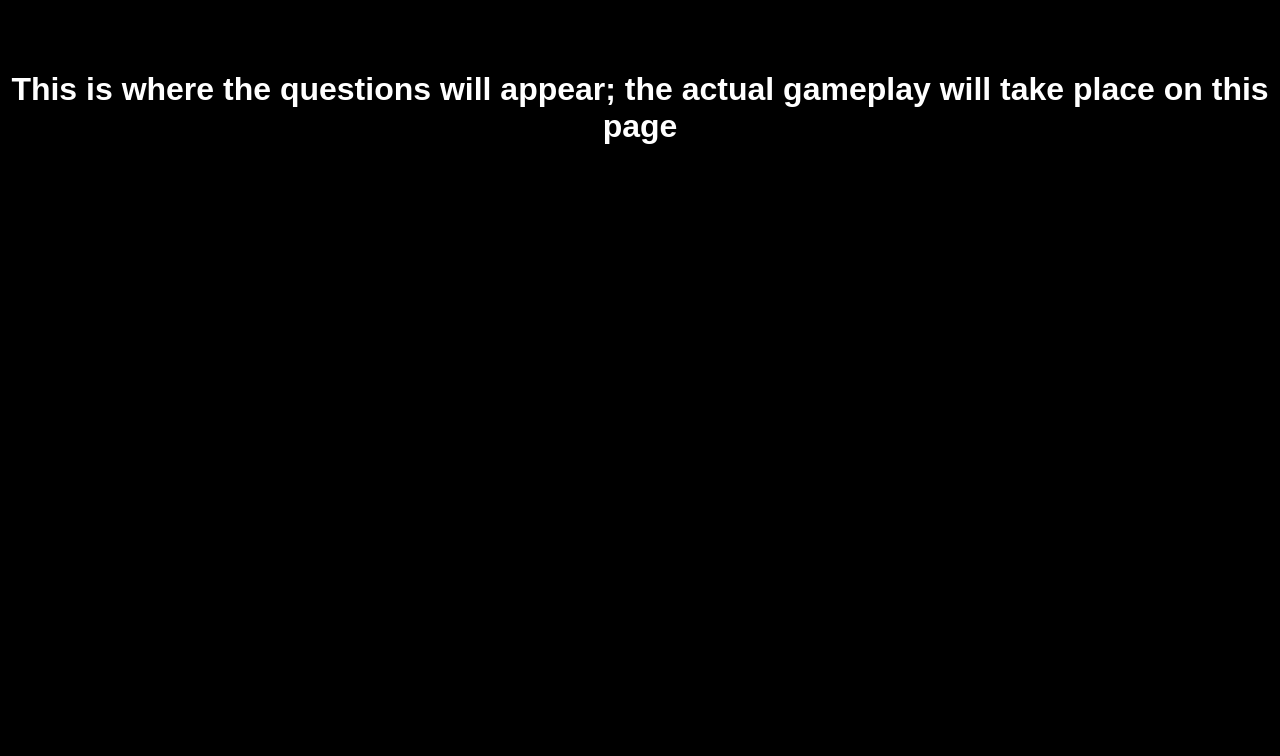
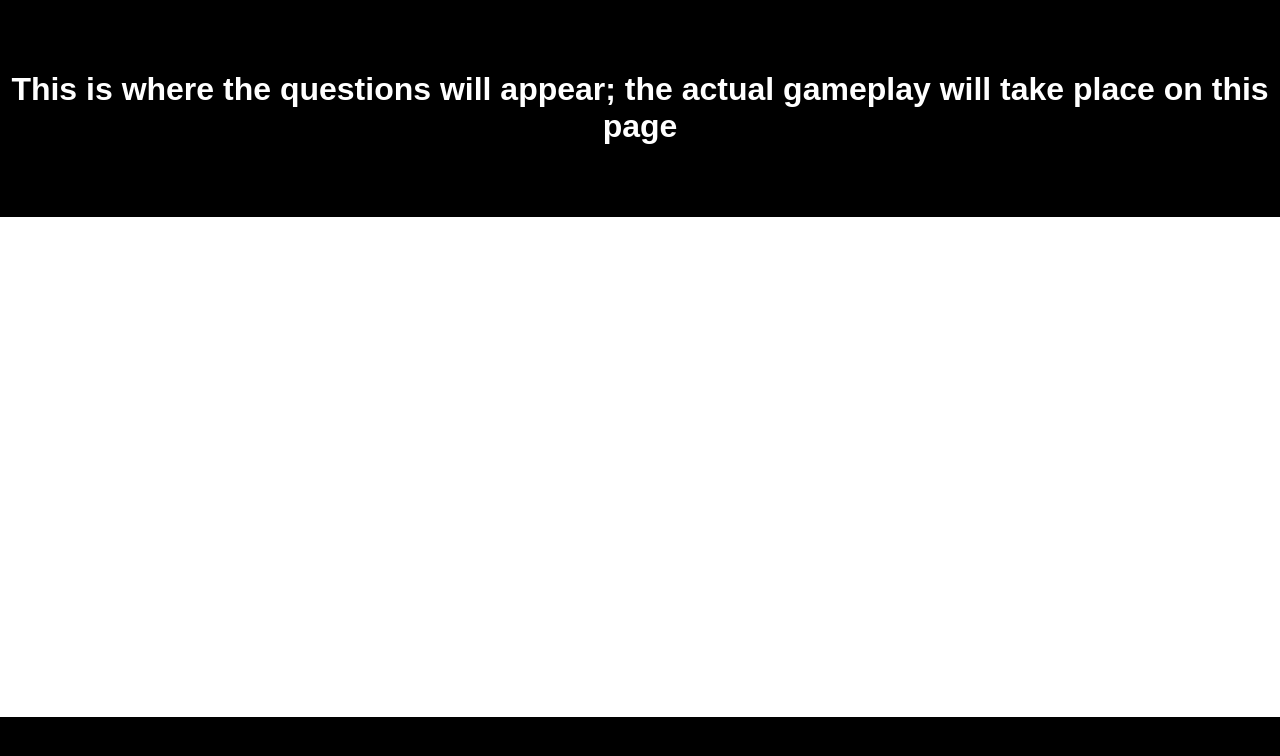
Before and after one commit to WaleedRobertson/snowball-game, a plain HTML site: page questions.html in a window 1280 px wide. Drawn offline with Linux system fonts and the light colour scheme.

Commit message:
created the <div> element for which I'll be placing the question and answer portion of the game

```diff
--- a/questions-style.css
+++ b/questions-style.css
@@ -13,3 +13,8 @@ header {
     padding: 50px 0;
     background: rgba(0, 0, 0, 0.5);
 }
+
+div{
+    background-color: rgb(255, 255, 255);
+    height: 500px
+}
--- a/questions.html
+++ b/questions.html
@@ -12,5 +12,7 @@
     <header>
         <h1>This is where the questions will appear; the actual gameplay will take place on this page</h1>
     </header>
+<div></div>
+
 </body>
 </html>
```
